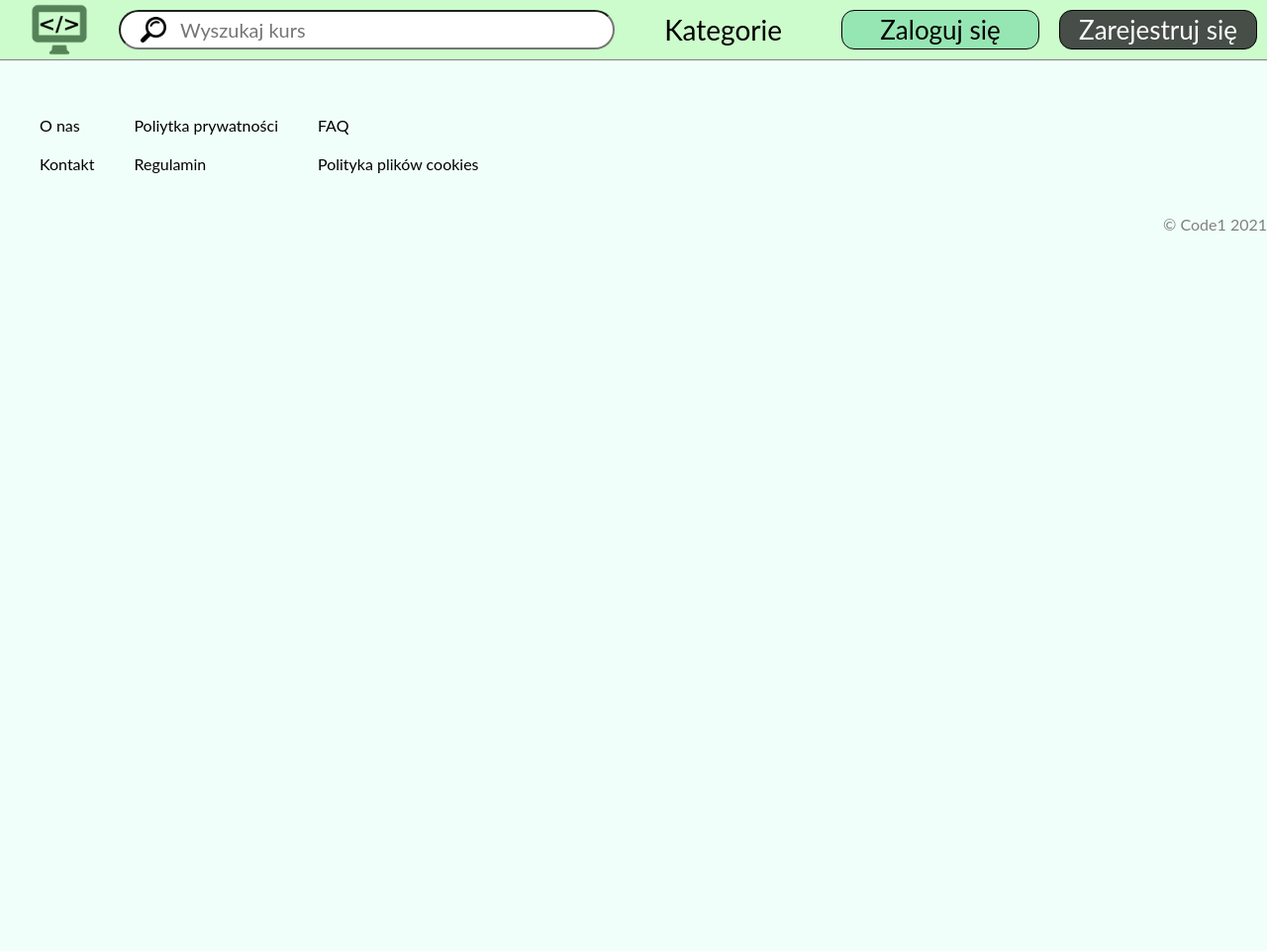
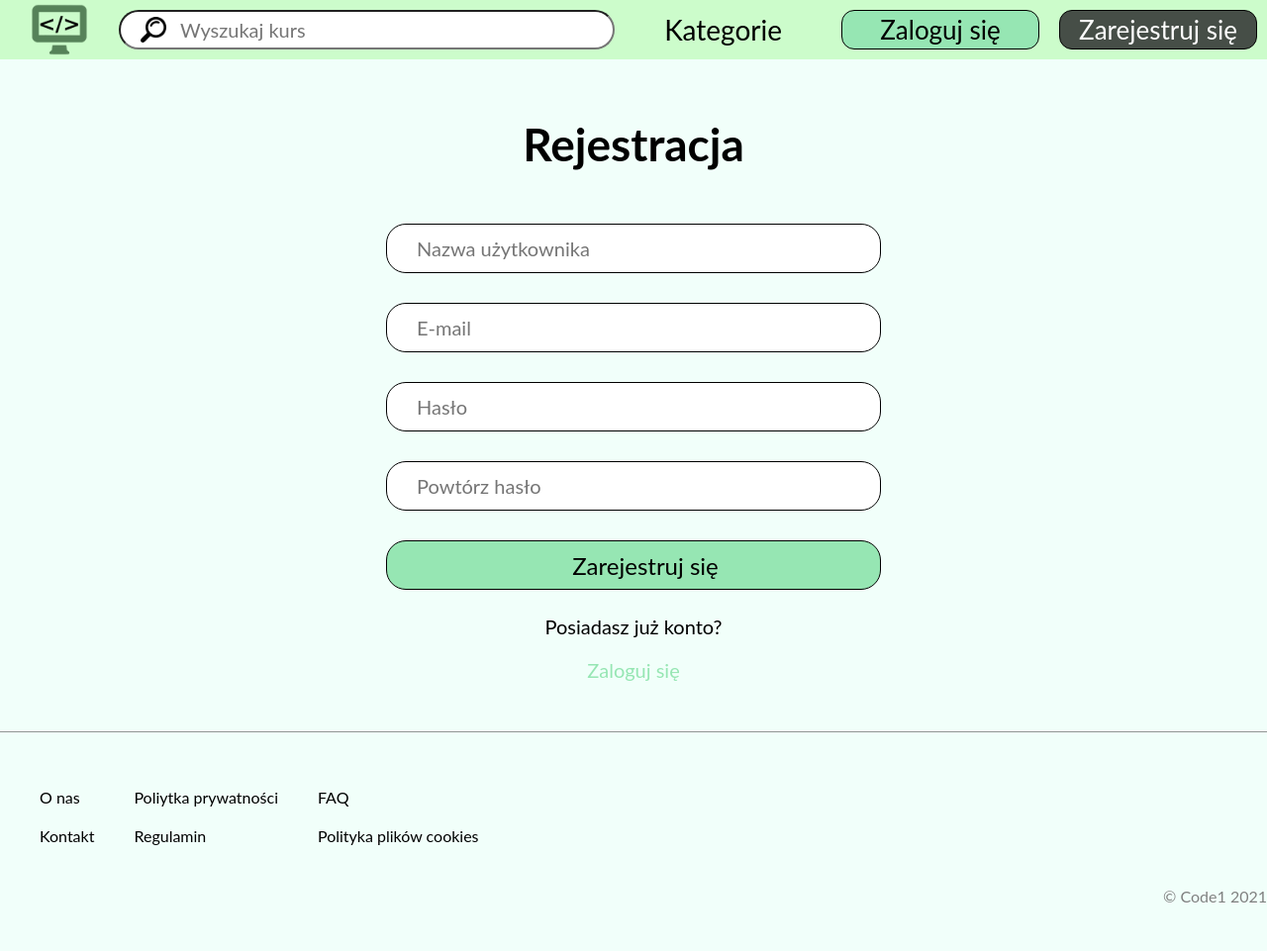
Before and after one commit to Fif0n/Code1, a PHP site: page / in a window 1280 px wide. Shown: the whole page at 99% size. Before the commit the page ends 233 px from the top, so only its background shows below. Run offline with PHP 8.4, Linux system fonts and the light colour scheme.

Commit message:
finished register form + some small fixes

```diff
--- /dev/null
+++ b/includes/registerForm.php
@@ -0,0 +1,14 @@
+<section>
+    <div class="register-form">
+    <h1>Rejestracja</h1>
+        <form action="">
+            <input type="text" placeholder="Nazwa użytkownika">
+            <input type="text" placeholder="E-mail">
+            <input type="password" placeholder="Hasło">
+            <input type="password" placeholder="Powtórz hasło">
+            <button>Zarejestruj się</button>
+        </form>
+        <p>Posiadasz już konto?</p>
+        <p class="log-in2">Zaloguj się</p>
+    </div>
+</section>
--- a/index.php
+++ b/index.php
@@ -1,5 +1,5 @@
 <?php
     include 'includes/header.php';
-    include 'includes/home.php';
+    include 'includes/registerForm.php';
     include 'includes/footer.php';
 ?>
--- a/js/main.js
+++ b/js/main.js
@@ -4,8 +4,14 @@ const loginBtn = document.querySelector('.log-in');
 
 const closeBtn = document.querySelector('.close');
 
+const loginBtn2 = document.querySelector('.log-in2');
+
 loginBtn.addEventListener('click', e => {
     e.preventDefault();
+    loginPopup.style.display = "block";
+})
+
+loginBtn2.addEventListener('click', () => {
     loginPopup.style.display = "block";
 })
 
--- a/style/style.css
+++ b/style/style.css
@@ -96,6 +96,7 @@ nav {
     -webkit-box-shadow: 11px 11px 11px -9px rgba(0,0,0,0.8);
     box-shadow: 11px 11px 11px -9px rgba(0,0,0,0.8);
     padding: 10px 0;
+    font-size: 26px;
 }
 .button-text:hover .sub-menu ul {
     display: block;
@@ -252,6 +253,7 @@ nav {
     padding: 0;
     background-color: var(--light-button);
     cursor: pointer;
+    font-size: 24px;
 }
 .login-content button:hover {
     opacity: 0.7;
@@ -273,11 +275,56 @@ nav {
 .login-content p:last-child {
     color: var(--light-button);
 }
+/* sections */
+section {
+    max-width: 1400px;
+    margin: 0 auto;
+}
+/* Register form */
+
+.register-form {
+    display: flex;
+    flex-direction: column;
+    justify-content: center;
+    text-align: center;
+    padding: 20px 0 40px 0;
+}
+
+.register-form h1{
+    font-size: 46px;
+}
+.register-form form {
+    display: flex;
+    flex-direction: column;
+    width: 500px;
+    margin: 0 auto;
+}
+.register-form input, .register-form button {
+    border-radius: 20px;
+    font-size: 20px;
+    height: 50px;
+    outline: none;
+    padding-left: 30px;
+    border: 1px solid black;
+    margin: 15px 0;
+}
+.register-form button {
+    background-color: var(--light-button);
+    font-size: 24px;
+}
+.register-form p{
+    font-size: 20px;
+    margin: 10px 0;
+}
+.register-form p:last-child {
+    color: var(--light-button);
+    cursor: pointer;
+}
 /* footer */
 
 footer {
     max-width: 1400px;
-    border-top: 1px solid grey;
+    border-top: 1px solid rgb(148, 148, 148);
     margin: 0 auto;
     display: flex;
 
```
